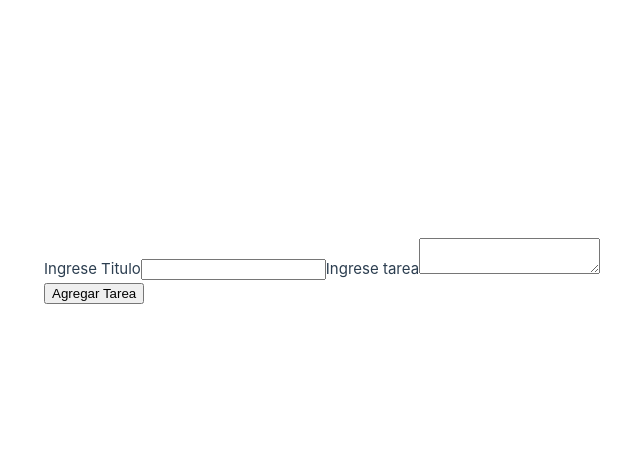
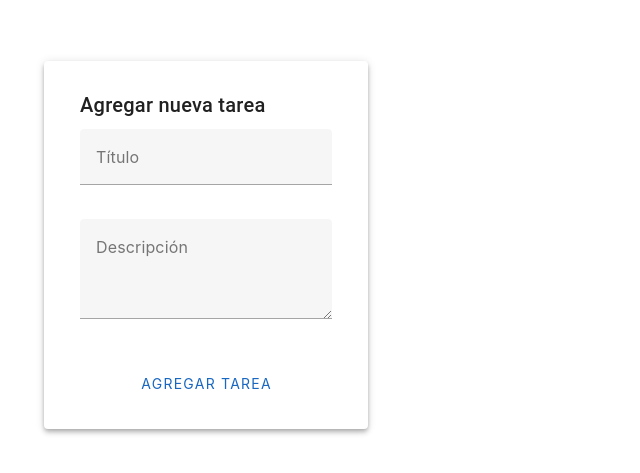
Before and after one commit to da237/TodoApp, a Vue app: page / in a window 1280 px wide. Shown: the part 129-602 px from the top of the page, without its empty margins (596-1236 px from the left). Built offline with nearby package versions, Linux system fonts and the light colour scheme.

Commit message:
Feat: se agrega pinia para los estados y vuetyfi para tener unas mejor vista con sus respectivas configuraciones

```diff
--- a/package.json
+++ b/package.json
@@ -14,7 +14,8 @@
   },
   "dependencies": {
     "pinia": "^3.0.3",
-    "vue": "^3.5.22"
+    "vue": "^3.5.22",
+    "vuetify": "^3.10.8"
   },
   "devDependencies": {
     "@vitejs/plugin-vue": "^6.0.1",
--- a/src/App.vue
+++ b/src/App.vue
@@ -1,12 +1,14 @@
 <script setup>
-import HelloWorld from './components/HelloWorld.vue'
+import TaskForm from './components/TaskForm.vue'
+import TaskList from './components/TaskList.vue';
 </script>
 
 <template>
   <header>
   </header>
-  <HelloWorld></HelloWorld>
 
+  <TaskForm />
+  <TaskList />
   <main>
   </main>
 </template>
--- a/src/components/HelloWorld.vue
+++ /dev/null
@@ -1,55 +0,0 @@
-<script setup>
-import {ref,onMounted } from 'vue';
-
-const imput = ref('');
-const text =  ref('');
-
-const listTasks = ref([]);
-
-onMounted(() => {
-  if(localStorage.getItem('listTasks')){
-    listTasks.value = JSON.parse(localStorage.getItem('listTasks'));
-  }
-});
-
-const addTask = () => {
-  if(!imput.value && text.value){
-    alert('Ingrese una tarea');
-    return;
-  } else {
-    listTasks.value.push({
-    name: imput.value,
-    content: text.value,
-    date: new Date().toLocaleDateString()
-  });
-  localStorage.setItem('listTasks', JSON.stringify(listTasks.value));
-  }
-  imput.value = '';
-  text.value = '';
-  console.log(listTasks.value);
-}
-
-</script>
-<template>
-  <div>
-    <label for="">Ingrese Titulo</label>
-    <input type="text" v-model="imput">
-    <label for="">Ingrese tarea</label>
-    <textarea v-model="text"></textarea>
-
-    <button @click="addTask">Agregar Tarea</button>
-
-
-
-
-    <ul>
-      <li v-for="(task,index) in listTasks" :key="index">
-        {{task.name}} - {{task.content}} - {{task.date}}
-      </li>
-    </ul>
-  </div>
-</template>
-
-<style scoped>
-
-</style>
--- /dev/null
+++ b/src/components/TaskForm.vue
@@ -0,0 +1,46 @@
+<script setup>
+import { ref } from 'vue'
+import { useTasksStore } from '../stores/useTasksStore'
+
+const store = useTasksStore()
+const title = ref('')
+const description = ref('')
+
+const add = () => {
+  if (!title.value || !description.value) {
+    alert('Por favor, completa todos los campos.')
+    return
+  }
+  store.addTask(title.value, description.value)
+  title.value = ''
+  description.value = ''
+}
+</script>
+
+<template>
+  <v-card class="pa-5 mb-5" elevation="4">
+    <v-card-title class="text-h6">Agregar nueva tarea</v-card-title>
+
+    <v-card-text>
+      <v-text-field
+        label="Título"
+        v-model="title"
+        outlined
+        dense
+        class="mb-3"
+      ></v-text-field>
+
+      <v-textarea
+        label="Descripción"
+        v-model="description"
+        outlined
+        dense
+        rows="3"
+      ></v-textarea>
+    </v-card-text>
+
+    <v-card-actions>
+      <v-btn color="primary" @click="add" block>Agregar Tarea</v-btn>
+    </v-card-actions>
+  </v-card>
+</template>
--- /dev/null
+++ b/src/components/TaskList.vue
@@ -0,0 +1,43 @@
+<script setup>
+import { useTasksStore } from '../stores/useTasksStore'
+const store = useTasksStore()
+
+const remove = (index) => {
+  if (confirm('¿Eliminar esta tarea?')) {
+    store.removeTask(index)
+  }
+}
+</script>
+
+<template>
+  <v-container>
+    <v-row>
+      <v-col
+        v-for="(task, index) in store.listTasks"
+        :key="index"
+        cols="12"
+        sm="6"
+        md="4"
+      >
+        <v-card class="pa-3" elevation="3">
+          <v-card-title class="text-h6">
+            {{ task.name }}
+          </v-card-title>
+
+          <v-card-text>
+            {{ task.content }}
+            <div class="text-caption mt-2 text-grey">
+              Fecha: {{ task.date }}
+            </div>
+          </v-card-text>
+
+          <v-card-actions>
+            <v-btn color="error" variant="tonal" @click="remove(index)">
+              Eliminar
+            </v-btn>
+          </v-card-actions>
+        </v-card>
+      </v-col>
+    </v-row>
+  </v-container>
+</template>
--- a/src/main.js
+++ b/src/main.js
@@ -4,8 +4,18 @@ import { createApp } from 'vue'
 import { createPinia } from 'pinia'
 import App from './App.vue'
 
+import { createVuetify } from 'vuetify'
+import * as components from 'vuetify/components'
+import * as directives from 'vuetify/directives'
+import 'vuetify/styles'
+
+const vuetify = createVuetify({
+  components,
+  directives,
+})
+
 const app = createApp(App)
 
 app.use(createPinia())
-
+app.use(vuetify)
 app.mount('#app')
--- /dev/null
+++ b/src/stores/useTasksStore.js
@@ -0,0 +1,29 @@
+import { defineStore } from 'pinia'
+import { ref, watch } from 'vue'
+
+export const useTasksStore = defineStore('tasks', () => {
+  const listTasks = ref(JSON.parse(localStorage.getItem('listTasks')) || [])
+
+  const addTask = (name, content) => {
+    if (!name || !content) return
+    listTasks.value.push({
+      name,
+      content,
+      date: new Date().toLocaleDateString(),
+    })
+  }
+
+  const removeTask = (index) => {
+    listTasks.value.splice(index, 1)
+  }
+
+  watch(
+    listTasks,
+    (newList) => {
+      localStorage.setItem('listTasks', JSON.stringify(newList))
+    },
+    { deep: true }
+  )
+
+  return { listTasks, addTask, removeTask }
+})
```
Also changed, not shown: src/stores/counter.js (deleted, +0 -12 lines), 2 other files (tests, documents, lock files or other folders).
